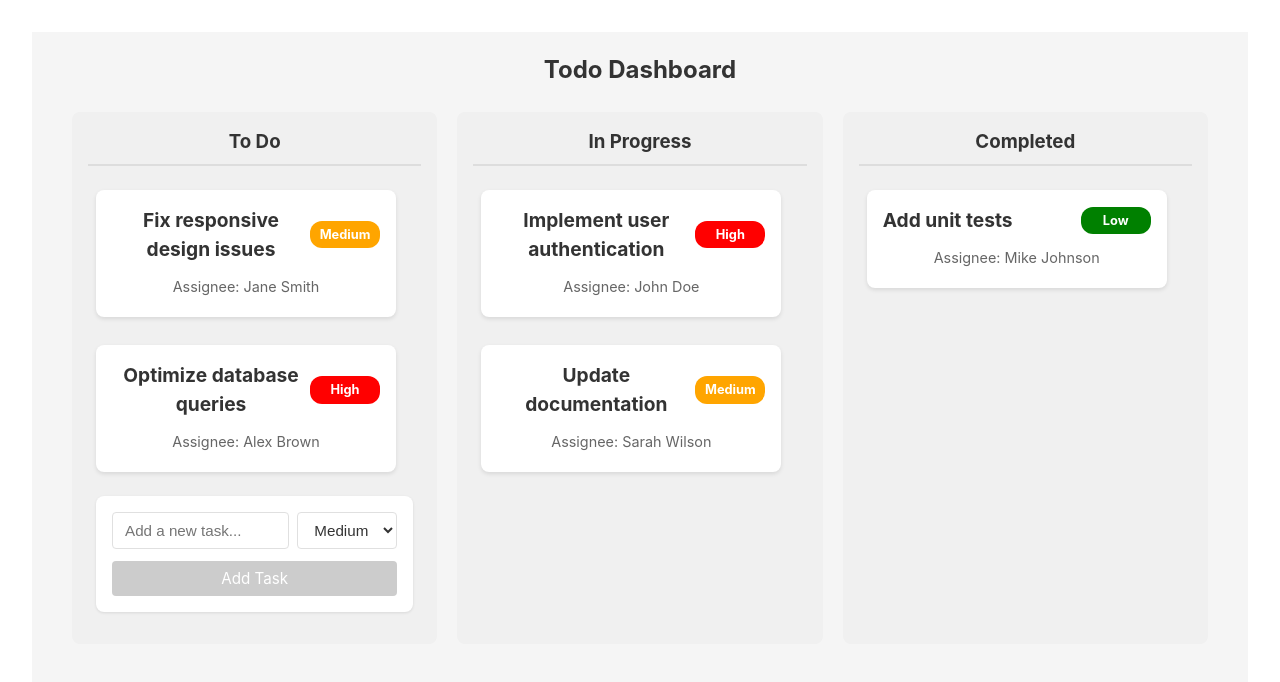
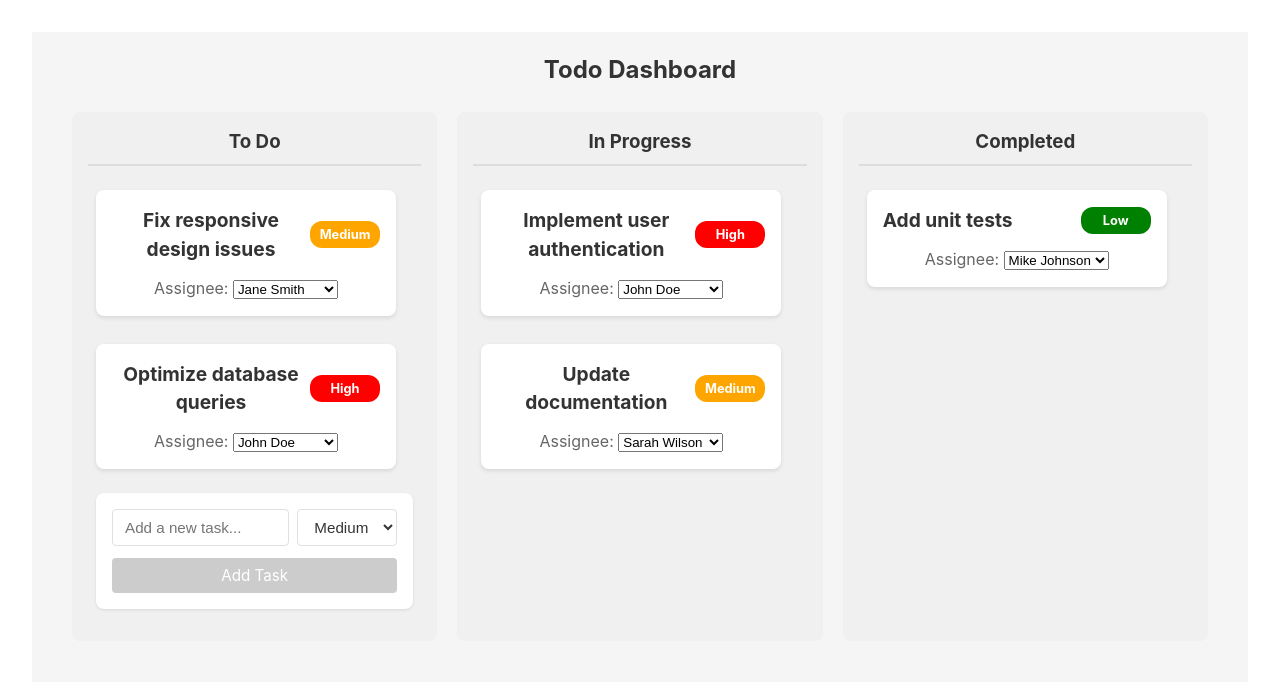
Before and after one commit to sdumaru/MSCS632_Residency_Project, a React (Vite) app in the folder JavaScript/: page / in a window 1280 px wide. Shown: the top 682 px of the page. Built offline with nearby package versions, Linux system fonts and the light colour scheme.

Commit message:
allow changing assignee

```diff
--- a/JavaScript/src/components/Card.jsx
+++ b/JavaScript/src/components/Card.jsx
@@ -1,7 +1,14 @@
 import React from 'react';
 import './Card.css';
 
-const Card = ({ todo, onMoveLeft, onMoveRight, onPriorityChange }) => {
+const Card = ({
+  todo,
+  onMoveLeft,
+  onMoveRight,
+  onPriorityChange,
+  onAssigneeChange,
+  assigneeOptions
+}) => {
   const getPriorityColor = (priority) => {
     switch (priority.toLowerCase()) {
       case 'high':
@@ -22,6 +29,10 @@ const Card = ({ todo, onMoveLeft, onMoveRight, onPriorityChange }) => {
     onPriorityChange(todo, priorities[nextIndex]);
   };
 
+  const handleAssigneeChange = (e) => {
+    onAssigneeChange(todo, e.target.value);
+  };
+
   return (
     <div className="card">
       <div className="card-header">
@@ -35,7 +46,20 @@ const Card = ({ todo, onMoveLeft, onMoveRight, onPriorityChange }) => {
         </span>
       </div>
       <div className="card-body">
-        <p className="assignee">Assignee: {todo.assignee}</p>
+        <div className="assignee-container">
+          <span className="assignee-label">Assignee: </span>
+          <select
+            value={todo.assignee}
+            onChange={handleAssigneeChange}
+            className="assignee-select"
+          >
+            {assigneeOptions.map(option => (
+              <option key={option} value={option}>
+                {option}
+              </option>
+            ))}
+          </select>
+        </div>
       </div>
       <div className="card-actions">
         {todo.status !== 'To Do' && (
--- a/JavaScript/src/components/CardDashboard.jsx
+++ b/JavaScript/src/components/CardDashboard.jsx
@@ -58,6 +58,7 @@ const initialTodos = [
 
 const CardDashboard = () => {
   const [todos, setTodos] = useState(initialTodos);
+  const [assigneeOptions] = useState(['John Doe', 'Jane Smith', 'Mike Johnson', 'Sarah Wilson']);
 
   const sensors = useSensors(
     useSensor(PointerSensor, {
@@ -148,6 +149,12 @@ const CardDashboard = () => {
     ));
   };
 
+  const handleAssigneeChange = (todo, newAssignee) => {
+    setTodos(todos.map(t =>
+      t.id === todo.id ? { ...t, assignee: newAssignee } : t
+    ));
+  };
+
   return (
     <div className="dashboard">
       <h2>Todo Dashboard</h2>
@@ -173,6 +180,8 @@ const CardDashboard = () => {
                       onMoveLeft={handleMoveLeft}
                       onMoveRight={handleMoveRight}
                       onPriorityChange={handlePriorityChange}
+                      onAssigneeChange={handleAssigneeChange}
+                      assigneeOptions={assigneeOptions}
                     />
                   ))}
                 </div>
--- a/JavaScript/src/components/SortableCard.jsx
+++ b/JavaScript/src/components/SortableCard.jsx
@@ -3,7 +3,7 @@ import { useSortable } from '@dnd-kit/sortable';
 import { CSS } from '@dnd-kit/utilities';
 import Card from './Card';
 
-export function SortableCard({ todo, onMoveLeft, onMoveRight, onPriorityChange }) {
+export function SortableCard({ todo, onMoveLeft, onMoveRight, onPriorityChange, onAssigneeChange, assigneeOptions }) {
   const {
     attributes,
     listeners,
@@ -25,6 +25,8 @@ export function SortableCard({ todo, onMoveLeft, onMoveRight, onPriorityChange }
         onMoveLeft={onMoveLeft}
         onMoveRight={onMoveRight}
         onPriorityChange={onPriorityChange}
+        onAssigneeChange={onAssigneeChange}
+        assigneeOptions={assigneeOptions}
       />
     </div>
   );
```
